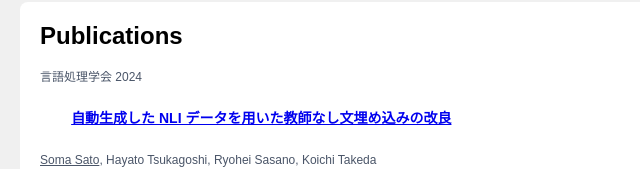
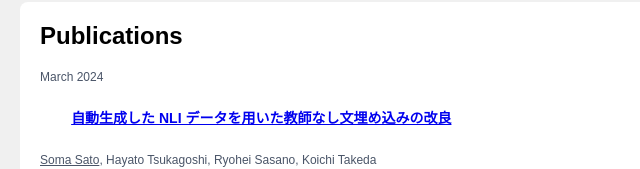
Before and after one commit to lamsoma/portfolio, a plain HTML site: page index.html in a window 1280 px wide. Shown: the part 631-800 px from the top of the page, 0-640 px from the left. Drawn offline with Linux system fonts and the light colour scheme.

Commit message:
もとに修正

```diff
--- a/index.html
+++ b/index.html
@@ -34,7 +34,7 @@
 
     <section id="publications">
         <h2>Publications</h2>
-        <p class="whitespace-pre-wrap text-xs leading-tight text-gray-700 lg:w-1/3 lg:text-sm lg:leading-snug">言語処理学会 2024</p>
+        <p class="whitespace-pre-wrap text-xs leading-tight text-gray-700 lg:w-1/3 lg:text-sm lg:leading-snug">March 2024</p>
         <h3 class="whitespace-pre-wrap text-sm leading-tight lg:text-base lg:leading-snug font-bold">
         <a href="https://www.anlp.jp/proceedings/annual_meeting/2024/pdf_dir/P6-8.pdf"  rel="noopener noreferrer">自動生成した NLI データを用いた教師なし文埋め込みの改良</a>
         </h3>
```
